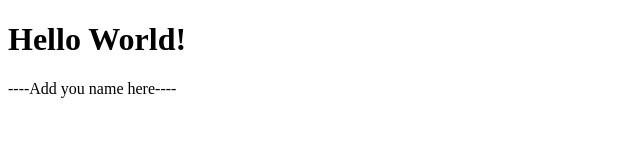
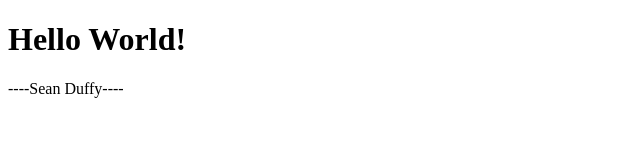
Before and after one commit to DS4200-S23-Class/ic-01-duffysean, a plain HTML site: page index.html in a window 1280 px wide. Shown: the full height of the page, 0-640 px from the left. Drawn offline with Linux system fonts and the light colour scheme.

Commit message:
added name

```diff
--- a/index.html
+++ b/index.html
@@ -6,7 +6,7 @@
 
 <p>
 
-----Add you name here----
+----Sean Duffy----
 
 </p>
 
```
Also changed, not shown: 1 other file.
